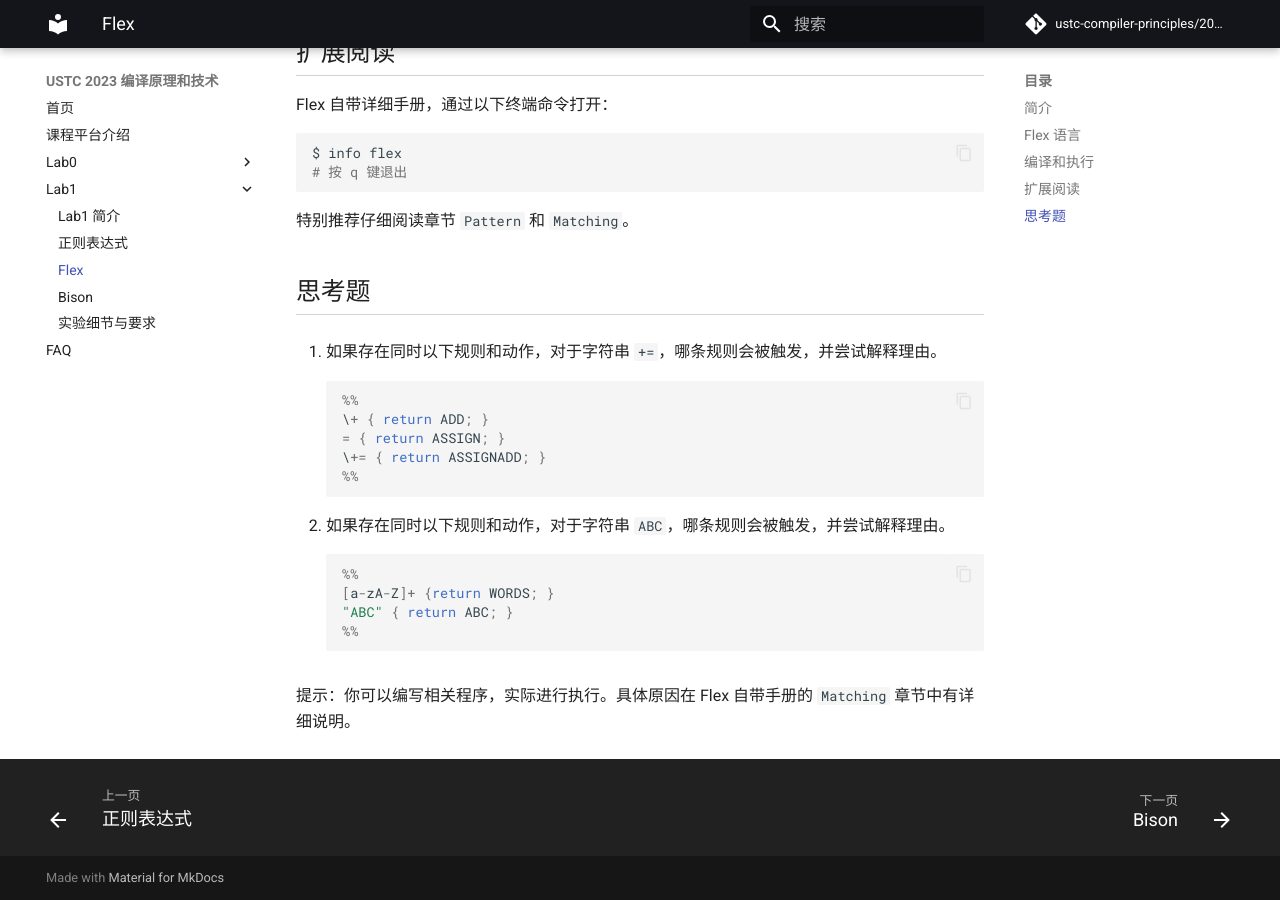
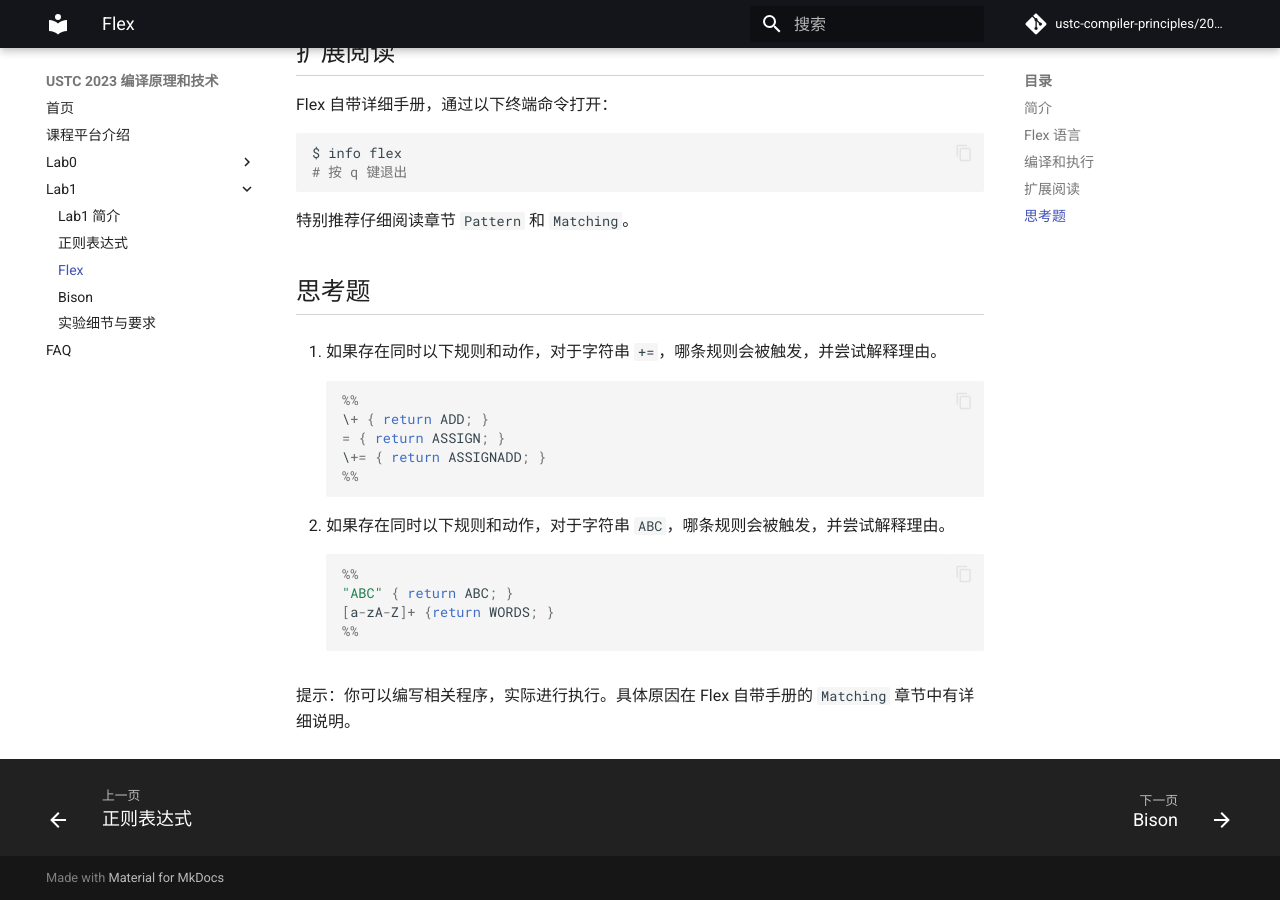
Before and after one commit to ustc-compiler-principles/2023, an MkDocs documentation site: the page built from docs/lab1/Flex.md, in a window 1280 px wide and 900 px high, scrolled down 2816 px. Built offline with MkDocs 1.6.1 and Material for MkDocs 9.7.7, drawn with Linux system fonts in a browser that asks for light colours; comment, search, counter and statistics services are not loaded.

````diff
--- a/docs/lab1/Flex.md
+++ b/docs/lab1/Flex.md
@@ -141,8 +141,8 @@ $ info flex
 
    ```c
    %%
+   "ABC" { return ABC; }
    [a-zA-Z]+ {return WORDS; }
-   "ABC" { return ABC; }
    %%
    ```
 
````
